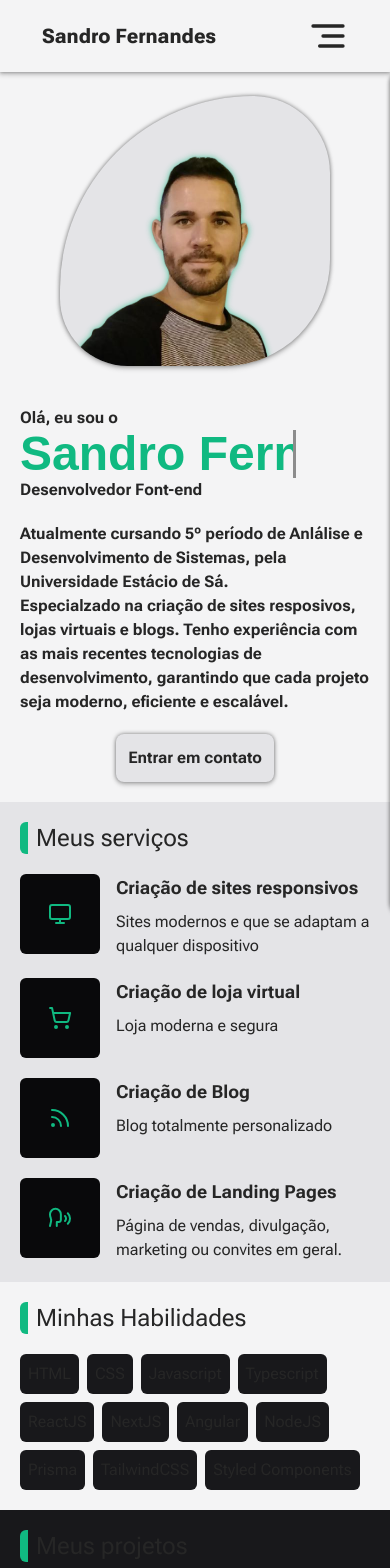
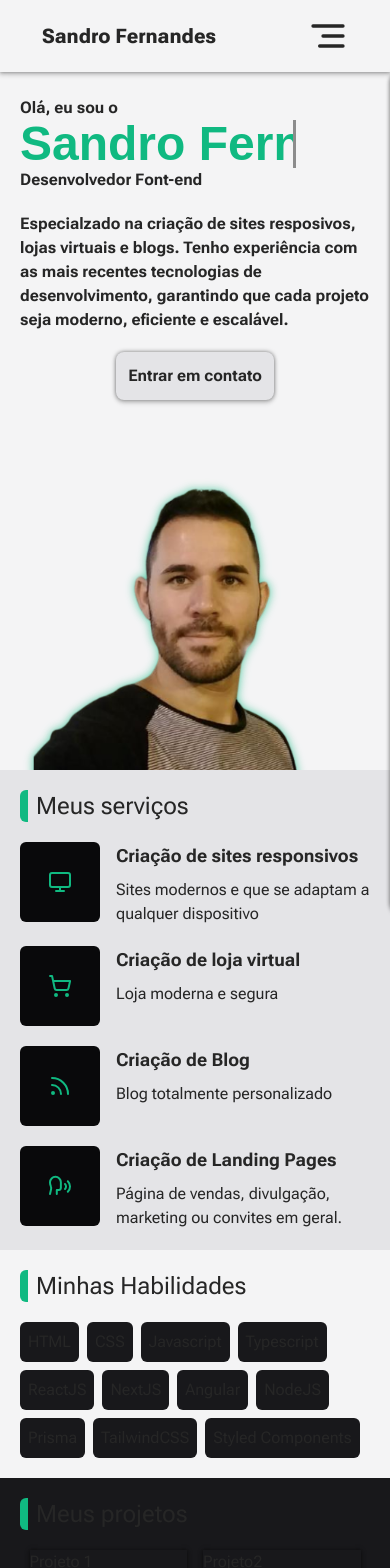
Before and after one commit to SandroFernandesRosal/my-portfolio-next, a Next.js app: page / in a window 390 px wide. Shown: the top 1568 px of the page. Built offline with nearby package versions, Linux system fonts and the light colour scheme; a web font is replaced by a local one.

Commit message:
refatorando

```diff
--- a/src/components/highlight.tsx
+++ b/src/components/highlight.tsx
@@ -4,7 +4,7 @@ import fotoPerfil from '../../public/perfil-1.png'
 
 export default function HighLight() {
   return (
-    <div className="flex flex-wrap-reverse  gap-10 items-center   justify-evenly  px-5">
+    <div className="flex flex-wrap  items-center   justify-evenly  px-5">
       <div className="flex flex-col font-bold  ">
         <h1 className="">Olá, eu sou o </h1>
         <p className="font-MsMadi nome  text-primary text-5xl max-w-[305px] ">
@@ -13,10 +13,6 @@ export default function HighLight() {
         <h2>Desenvolvedor Font-end</h2>
 
         <div className="mt-5  text-left max-w-[500px]">
-          <p>
-            Atualmente cursando 5º período de Anlálise e Desenvolvimento de
-            Sistemas, pela Universidade Estácio de Sá.
-          </p>
           <p>
             Especialzado na criação de sites resposivos, lojas virtuais e blogs.
             Tenho experiência com as mais recentes tecnologias de
@@ -37,13 +33,13 @@ export default function HighLight() {
         </Link>
       </div>
 
-      <div className=" z-10 dark:shadow-shadowdark shadow-shadowlight flex items-end h-[270px] w-[270px] lg:h-[400px] lg:w-[400px]  justify-center rounded-perfil border-2px border-green bg-bglightsecundary dark:bg-bgdarksecundary overflow-hidden ">
+      <div className=" z-0 md:z-10 relative -bottom-10 md:static  md:dark:shadow-shadowdark md:shadow-shadowlight flex items-end md:h-[270px] md:w-[270px] lg:h-[400px] lg:w-[400px]  justify-center md:rounded-perfil md:border-2px border-green md:dark:bg-bgdarksecundary overflow-hidden ">
         <Image
           src={fotoPerfil}
           height={400}
           width={400}
           alt=""
-          className="w-[250px] h-[250px] lg:h-[400px] lg:w-[400px] relative -bottom-5 hover:scale-105 transition-transform duration-500"
+          className="w-[350px] h-[350px] md:w-[250px] md:h-[250px]  lg:h-[400px] lg:w-[400px] relative -bottom-5 hover:scale-105 transition-transform duration-500"
         />
       </div>
     </div>
--- a/src/components/services.tsx
+++ b/src/components/services.tsx
@@ -2,7 +2,7 @@ import { Monitor, ShoppingCart, Rss, Speech } from 'lucide-react'
 
 export default function Services() {
   return (
-    <section className="px-5 mt-5  dark:bg-bgdarksecundary bg-bglightsecundary py-5">
+    <section className="z-10 px-5 mt-5  dark:bg-bgdarksecundary bg-bglightsecundary py-5">
       <h1 className="border-l-8 border-primary pl-2 rounded-md text-2xl">
         Meus serviços
       </h1>
```
